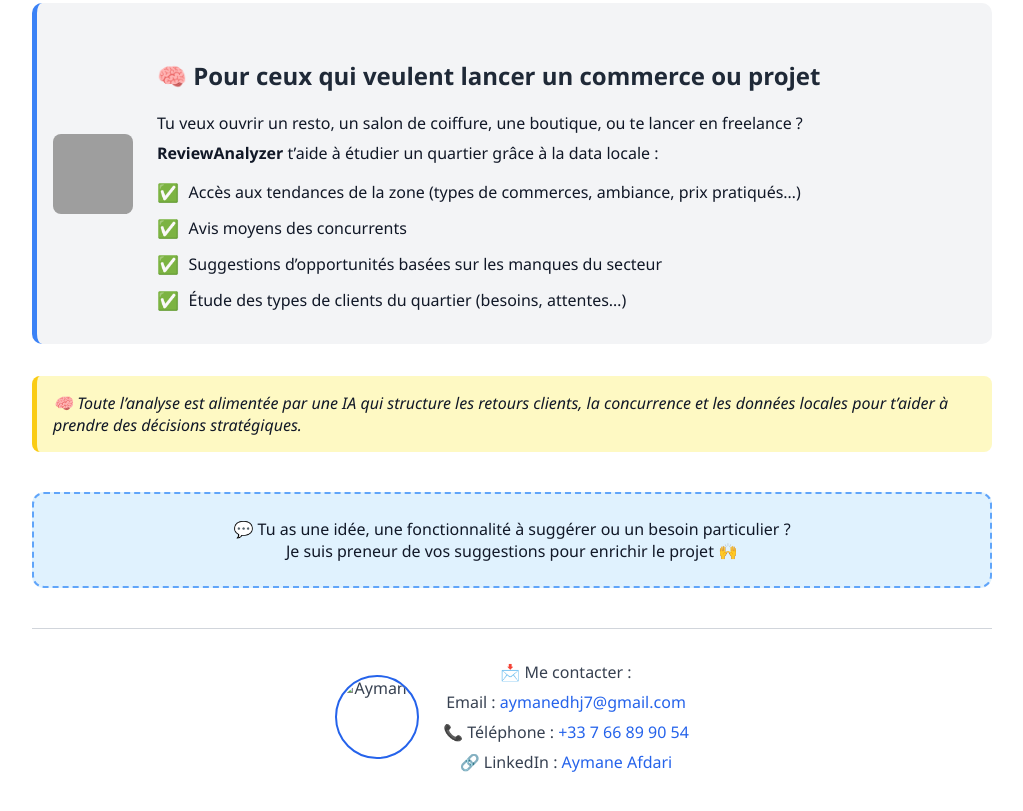
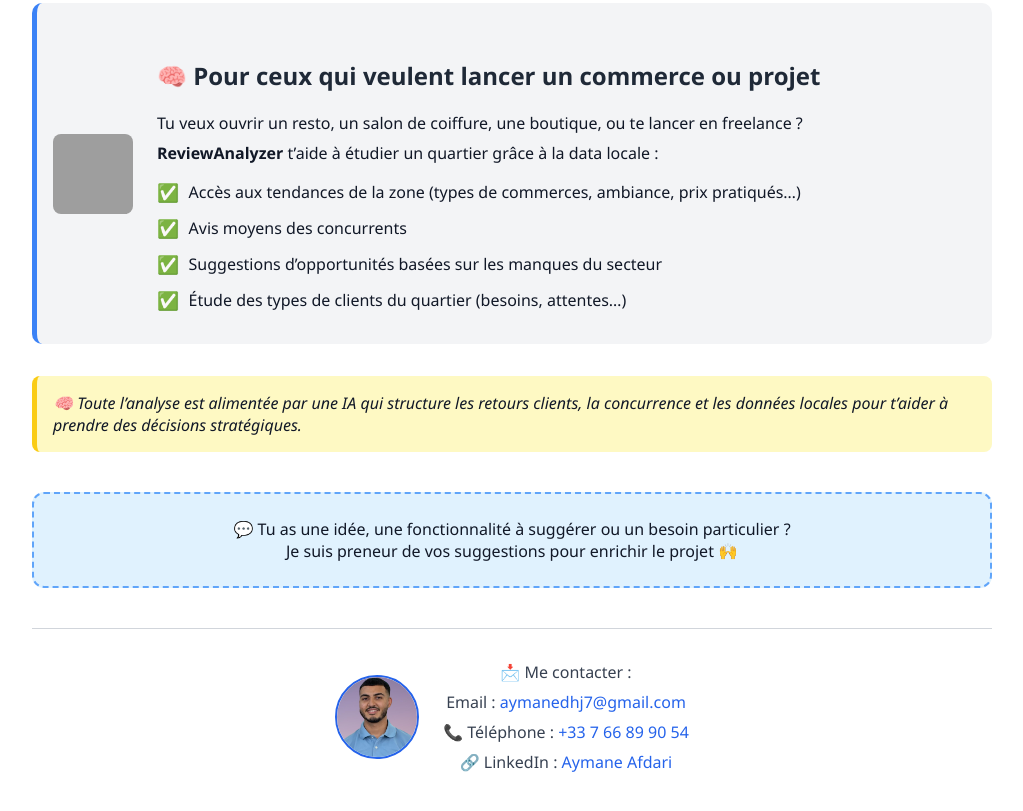
Before and after one commit to aymane28/ReviewAnalyzer-, a plain HTML site: page index.html in a window 1280 px wide. Shown: the part 601-1412 px from the top of the page, without its empty margins (128-1151 px from the left). Drawn offline with Linux system fonts and the light colour scheme; grey boxes are pictures that could not be loaded.

Commit message:
Update index.html

```diff
--- a/index.html
+++ b/index.html
@@ -175,7 +175,7 @@
     </div>
 
     <div class="contact" style="display: flex; align-items: center; justify-content: center; gap: 1.5rem;">
-      <img src="assets/aymane.jpg" alt="Aymane" style="width: 80px; height: 80px; border-radius: 50%; object-fit: cover; border: 2px solid #2563eb;" />
+      <img src="aymane_photo.png" alt="Aymane" style="width: 80px; height: 80px; border-radius: 50%; object-fit: cover; border: 2px solid #2563eb;" />
       <div>
         <p>📩 Me contacter :</p>
         <p>Email : <a href="mailto:aymanedhj7@gmail.com">aymanedhj7@gmail.com</a></p>
```
